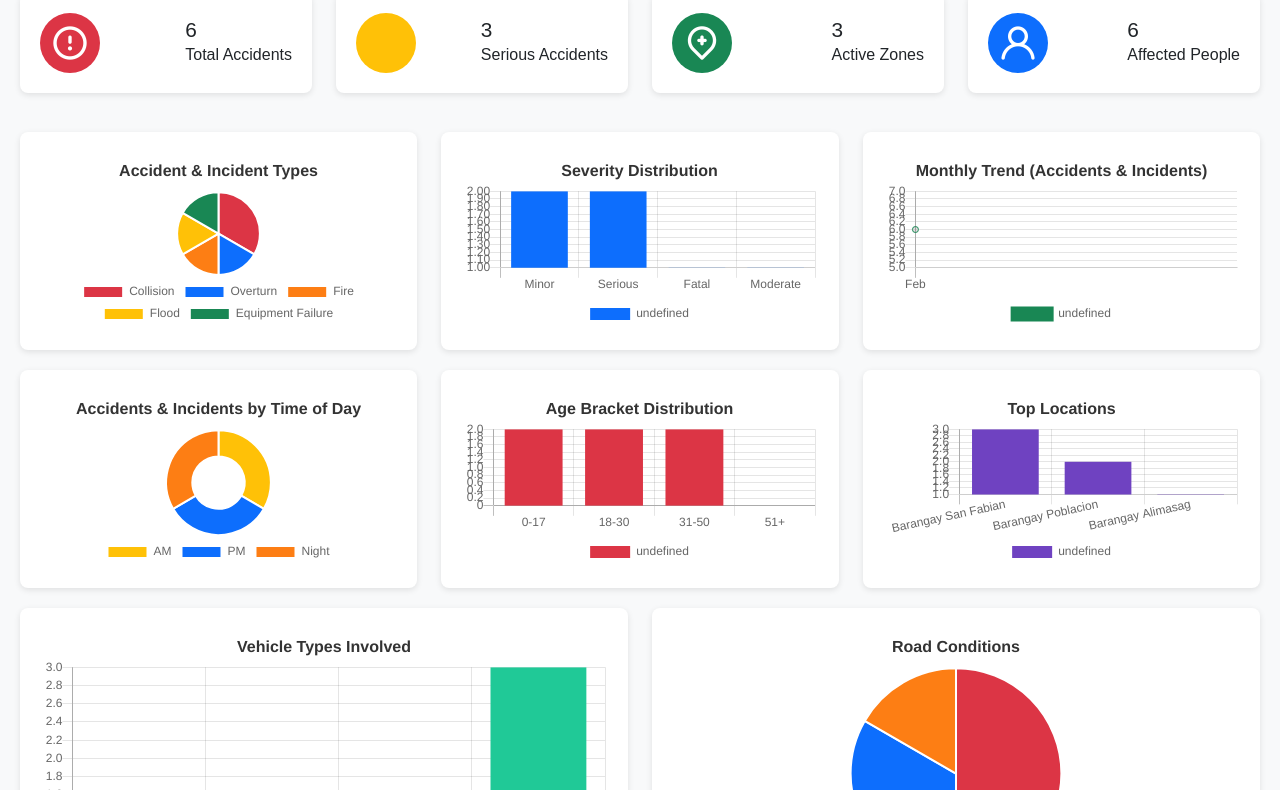
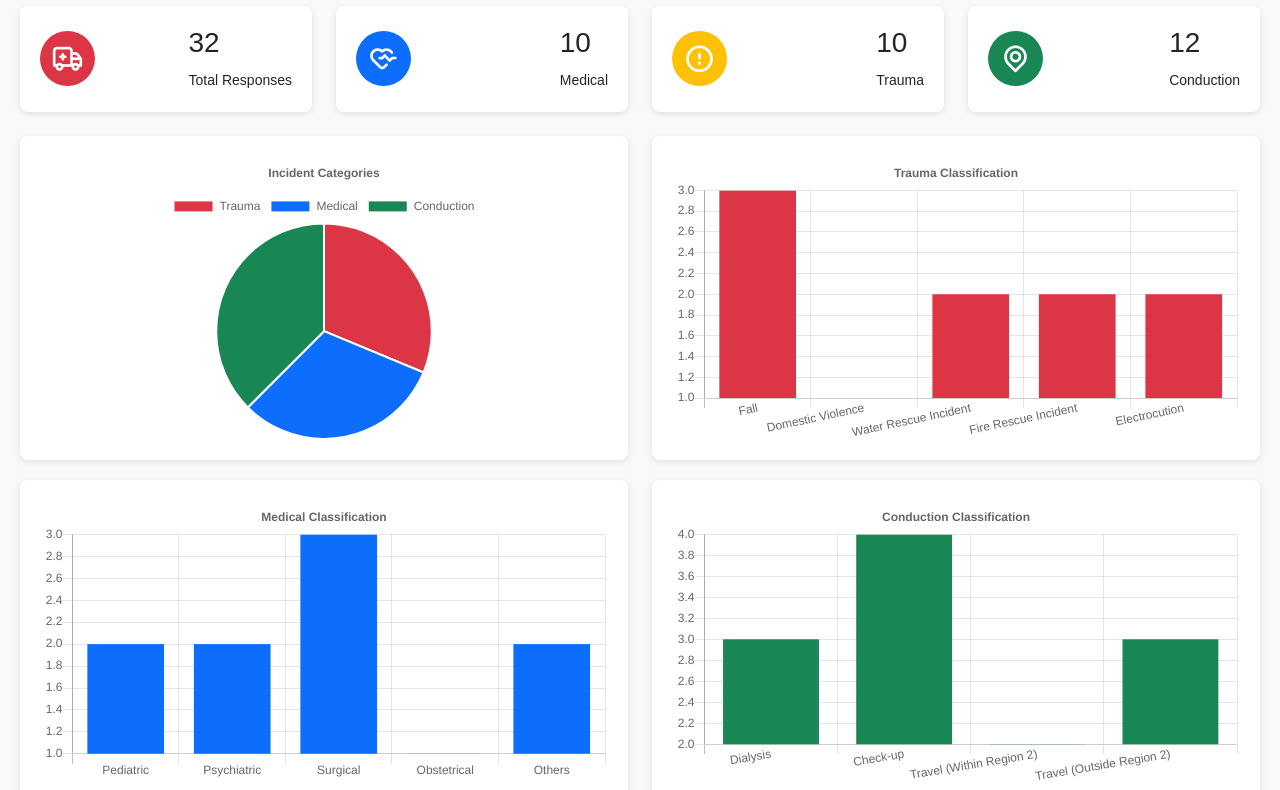
Before and after one commit to rome21081/ROADGUARD, a plain HTML site: page Final Project 3rd Year/htmlFiles/management.html in a window 1280 px wide. Shown: the part 82-872 px from the top of the page. Drawn offline with nearby package versions, Linux system fonts and the light colour scheme.

Commit message:
Updated PCR/Management System:3 Categories trauma,conduction,medical

```diff
--- a/Final Project 3rd Year/htmlFiles/management.html
+++ b/Final Project 3rd Year/htmlFiles/management.html
@@ -2,75 +2,100 @@
 <html lang="en">
 <head>
   <meta charset="UTF-8">
-  <title>R.O.A.D — Management Dashboard</title>
-  <meta name="viewport" content="width=device-width, initial-scale=1" />
+  <title>R.O.A.D — EMS Management Dashboard</title>
+  <meta name="viewport" content="width=device-width, initial-scale=1">
 
   <!-- Bootstrap -->
-  <link rel="stylesheet" href="https://cdn.jsdelivr.net/npm/bootstrap@5.0.0-beta1/dist/css/bootstrap.min.css"/>
+  <link rel="stylesheet"
+    href="https://cdn.jsdelivr.net/npm/bootstrap@5.0.0-beta1/dist/css/bootstrap.min.css"/>
 
-  <!-- Unicons -->
-  <link rel="stylesheet" href="https://unicons.iconscout.com/release/v3.0.6/css/line.css" />
+  <!-- Icons -->
+  <link rel="stylesheet"
+    href="https://unicons.iconscout.com/release/v3.0.6/css/line.css"/>
 
   <style>
-    body { background:#f8f9fa; padding:20px; font-family:Arial, sans-serif; }
-    h1 { font-size:1.8rem; margin-bottom:20px; color:#0d6efd; }
+    body { background:#f8f9fa; padding:20px; font-family:Arial,sans-serif; }
+    h1 { color:#0d6efd; margin-bottom:20px; }
 
-    .kpi-box { display:flex; align-items:center; justify-content:space-between; padding:20px; background:#fff; border-radius:8px; box-shadow:0 2px 6px rgba(0,0,0,0.1); margin-bottom:15px; }
-    .kpi-icon { font-size:2.5rem; color:#fff; border-radius:50%; padding:10px; display:flex; align-items:center; justify-content:center; width:60px; height:60px; }
-    .kpi-text h3 { margin:0; font-size:1.3rem; }
+    .kpi-box {
+      display:flex; justify-content:space-between; align-items:center;
+      padding:20px; background:#fff; border-radius:8px;
+      box-shadow:0 2px 6px rgba(0,0,0,.1);
+    }
+    .kpi-icon {
+      font-size:2rem; color:#fff; padding:12px;
+      border-radius:50%; width:55px; height:55px;
+      display:flex; align-items:center; justify-content:center;
+    }
 
-    .chart-box { background:#fff; padding:20px; border-radius:8px; margin-bottom:20px; box-shadow:0 2px 6px rgba(0,0,0,0.1); }
-
-    table { background:#fff; border-radius:8px; box-shadow:0 2px 6px rgba(0,0,0,0.1); }
-    th, td { text-align:center; vertical-align:middle; }
-    th { background:#0d6efd; color:#fff; }
-    tr:hover { background:rgba(13,110,253,0.1); cursor:pointer; }
+    .chart-box {
+      background:#fff; padding:20px; border-radius:8px;
+      box-shadow:0 2px 6px rgba(0,0,0,.1);
+      margin-bottom:20px;
+    }
   </style>
 </head>
+
 <body>
 
-<h1>Accident & Incident Management Dashboard (Demo)</h1>
+<h1>EMS / Rescue Operations Dashboard (Demo)</h1>
 
-<!-- KPI Summary -->
+<!-- KPI SUMMARY -->
 <div class="row mb-4">
   <div class="col-md-3">
     <div class="kpi-box">
-      <div class="kpi-icon" style="background:#dc3545;"><i class="uil-exclamation-circle"></i></div>
-      <div class="kpi-text"><h3 id="totalAccidents">0</h3><span>Total Accidents</span></div>
+      <div class="kpi-icon" style="background:#dc3545"><i class="uil-ambulance"></i></div>
+      <div><h3 id="totalCases">0</h3><small>Total Responses</small></div>
     </div>
   </div>
+
   <div class="col-md-3">
     <div class="kpi-box">
-      <div class="kpi-icon" style="background:#ffc107;"><i class="uil-warning"></i></div>
-      <div class="kpi-text"><h3 id="seriousAccidents">0</h3><span>Serious Accidents</span></div>
+      <div class="kpi-icon" style="background:#0d6efd"><i class="uil-heartbeat"></i></div>
+      <div><h3 id="medicalCases">0</h3><small>Medical</small></div>
     </div>
   </div>
+
   <div class="col-md-3">
     <div class="kpi-box">
-      <div class="kpi-icon" style="background:#198754;"><i class="uil-map-marker-plus"></i></div>
-      <div class="kpi-text"><h3 id="activeZones">0</h3><span>Active Zones</span></div>
+      <div class="kpi-icon" style="background:#ffc107"><i class="uil-exclamation-circle"></i></div>
+      <div><h3 id="traumaCases">0</h3><small>Trauma</small></div>
     </div>
   </div>
+
   <div class="col-md-3">
     <div class="kpi-box">
-      <div class="kpi-icon" style="background:#0d6efd;"><i class="uil-user"></i></div>
-      <div class="kpi-text"><h3 id="affectedPeople">0</h3><span>Affected People</span></div>
+      <div class="kpi-icon" style="background:#198754"><i class="uil-location-point"></i></div>
+      <div><h3 id="conductionCases">0</h3><small>Conduction</small></div>
     </div>
   </div>
 </div>
 
-<!-- Charts -->
-<div class="row" id="charts-container">
-  <div class="col-md-4"><div class="chart-box"><canvas id="accidentTypeChart"></canvas></div></div>
-  <div class="col-md-4"><div class="chart-box"><canvas id="severityChart"></canvas></div></div>
-  <div class="col-md-4"><div class="chart-box"><canvas id="monthlyChart"></canvas></div></div>
+<!-- CHARTS -->
+<div class="row">
+  <div class="col-md-6">
+    <div class="chart-box">
+      <canvas id="categoryChart"></canvas>
+    </div>
+  </div>
 
-  <div class="col-md-4"><div class="chart-box"><canvas id="timeChart"></canvas></div></div>
-  <div class="col-md-4"><div class="chart-box"><canvas id="ageChart"></canvas></div></div>
-  <div class="col-md-4"><div class="chart-box"><canvas id="locationChart"></canvas></div></div>
+  <div class="col-md-6">
+    <div class="chart-box">
+      <canvas id="traumaChart"></canvas>
+    </div>
+  </div>
 
-  <div class="col-md-6"><div class="chart-box"><canvas id="vehicleChart"></canvas></div></div>
-  <div class="col-md-6"><div class="chart-box"><canvas id="roadChart"></canvas></div></div>
+  <div class="col-md-6">
+    <div class="chart-box">
+      <canvas id="medicalChart"></canvas>
+    </div>
+  </div>
+
+  <div class="col-md-6">
+    <div class="chart-box">
+      <canvas id="conductionChart"></canvas>
+    </div>
+  </div>
 </div>
 
 <script src="https://cdnjs.cloudflare.com/ajax/libs/Chart.js/2.9.4/Chart.bundle.js"></script>
--- a/Final Project 3rd Year/jsFiles/management-analytics.js
+++ b/Final Project 3rd Year/jsFiles/management-analytics.js
@@ -1,152 +1,125 @@
-// -------------------------
-// FAKE DATA for demo
-// -------------------------
-const accidentData = [
-  { case_number:"A-001", accident_date:new Date(2026,1,1,8), type:"Collision", severity:"Minor", age:25, address:"Barangay San Fabian", vehicle:"Car", road_condition:"Wet" },
-  { case_number:"A-002", accident_date:new Date(2026,1,2,14), type:"Overturn", severity:"Serious", age:34, address:"Barangay Poblacion", vehicle:"Truck", road_condition:"Dry" },
-  { case_number:"A-003", accident_date:new Date(2026,1,5,22), type:"Collision", severity:"Fatal", age:45, address:"Barangay San Fabian", vehicle:"Motorcycle", road_condition:"Wet" },
+// ==============================
+// FAKE EMS / RESCUE AGENCY DATA
+// ==============================
+const allData = [
+   // TRAUMA
+  { category:"Trauma", sub_type:"Fall" },
+  { category:"Trauma", sub_type:"Fall" },
+  { category:"Trauma", sub_type:"Domestic Violence" },
+  { category:"Trauma", sub_type:"Water Rescue Incident" },
+  { category:"Trauma", sub_type:"Fire Rescue Incident" },
+  { category:"Trauma", sub_type:"Fire Rescue Incident" },
+  { category:"Trauma", sub_type:"Fall" },
+  { category:"Trauma", sub_type:"Water Rescue Incident" },
+  { category:"Trauma", sub_type:"Electrocution" },
+  { category:"Trauma", sub_type:"Electrocution" },
+
+  // MEDICAL
+  { category:"Medical", sub_type:"Pediatric" },
+  { category:"Medical", sub_type:"Psychiatric" },
+  { category:"Medical", sub_type:"Psychiatric" },
+  { category:"Medical", sub_type:"Surgical" },
+  { category:"Medical", sub_type:"Obstetrical" },
+  { category:"Medical", sub_type:"Others" },
+  { category:"Medical", sub_type:"Pediatric" },
+  { category:"Medical", sub_type:"Others" },
+  { category:"Medical", sub_type:"Surgical" },
+  { category:"Medical", sub_type:"Surgical" },
+
+  // CONDUCTION
+  { category:"Conduction", sub_type:"Dialysis" },
+  { category:"Conduction", sub_type:"Dialysis" },
+  { category:"Conduction", sub_type:"Check-up" },
+  { category:"Conduction", sub_type:"Travel (Within Region 2)" },
+  { category:"Conduction", sub_type:"Travel (Outside Region 2)" },
+  { category:"Conduction", sub_type:"Travel (Outside Region 2)" },
+  { category:"Conduction", sub_type:"Check-up" },
+  { category:"Conduction", sub_type:"Check-up" },
+  { category:"Conduction", sub_type:"Travel (Within Region 2)" },
+  { category:"Conduction", sub_type:"Dialysis" },
+  { category:"Conduction", sub_type:"Travel (Outside Region 2)" },
+  { category:"Conduction", sub_type:"Check-up" }
 ];
 
-const incidentData = [
-  { case_number:"I-001", accident_date:new Date(2026,1,3,10), type:"Fire", severity:"Moderate", age:30, address:"Barangay Alimasag", vehicle:"N/A", road_condition:"N/A" },
-  { case_number:"I-002", accident_date:new Date(2026,1,7,16), type:"Flood", severity:"Minor", age:0, address:"Barangay Poblacion", vehicle:"N/A", road_condition:"Wet" },
-  { case_number:"I-003", accident_date:new Date(2026,1,11,20), type:"Equipment Failure", severity:"Serious", age:0, address:"Barangay San Fabian", vehicle:"N/A", road_condition:"Dry" },
-];
+// ==============================
+// ANALYTICS
+// ==============================
+function computeAnalytics(data){
+  const categoryCount = {};
+  const breakdown = {
+    Trauma:{},
+    Medical:{},
+    Conduction:{}
+  };
 
-// -------------------------
-// Merge accidents + incidents
-// -------------------------
-const allData = [...accidentData, ...incidentData];
+  data.forEach(item=>{
+    categoryCount[item.category] =
+      (categoryCount[item.category] || 0) + 1;
 
-// -------------------------
-// Update KPI boxes
-// -------------------------
-document.getElementById("totalAccidents").innerText = allData.length;
-document.getElementById("seriousAccidents").innerText = allData.filter(a=>["Serious","Fatal"].includes(a.severity)).length;
-document.getElementById("activeZones").innerText = new Set(allData.map(a=>a.address)).size;
-document.getElementById("affectedPeople").innerText = allData.length;
+    breakdown[item.category][item.sub_type] =
+      (breakdown[item.category][item.sub_type] || 0) + 1;
+  });
 
-// -------------------------
-// UTILITY
-// -------------------------
-function generateColors(count) {
-  const palette=["#dc3545","#0d6efd","#fd7e14","#ffc107","#198754","#6f42c1","#20c997"];
-  return Array.from({length:count},(_,i)=>palette[i%palette.length]);
+  return { categoryCount, breakdown };
 }
 
-// -------------------------
-// Compute chart data
-// -------------------------
-function computeAnalytics(data){
-  const typeCount={}, severityCount={}, monthlyTrend={}, timeDist={AM:0,PM:0,Night:0}, ageBrackets={"0-17":0,"18-30":0,"31-50":0,"51+":0}, locationCount={}, vehicleCount={}, roadCount={};
+const analytics = computeAnalytics(allData);
 
-  data.forEach(acc=>{
-    // Types (Accident or Incident)
-    typeCount[acc.type]=(typeCount[acc.type]||0)+1;
+// ==============================
+// KPI VALUES
+// ==============================
+document.getElementById("totalCases").innerText = allData.length;
+document.getElementById("medicalCases").innerText = analytics.categoryCount.Medical || 0;
+document.getElementById("traumaCases").innerText = analytics.categoryCount.Trauma || 0;
+document.getElementById("conductionCases").innerText = analytics.categoryCount.Conduction || 0;
 
-    // Severity
-    severityCount[acc.severity]=(severityCount[acc.severity]||0)+1;
+// ==============================
+// CHARTS
+// ==============================
+new Chart(document.getElementById("categoryChart"), {
+  type:'pie',
+  data:{
+    labels:Object.keys(analytics.categoryCount),
+    datasets:[{
+      data:Object.values(analytics.categoryCount),
+      backgroundColor:["#dc3545","#0d6efd","#198754"]
+    }]
+  },
+  options:{ title:{ display:true, text:"Incident Categories" } }
+});
 
-    // Monthly Trend
-    const month=acc.accident_date.toLocaleString("default",{month:"short"});
-    monthlyTrend[month]=(monthlyTrend[month]||0)+1;
+new Chart(document.getElementById("traumaChart"), {
+  type:'bar',
+  data:{
+    labels:Object.keys(analytics.breakdown.Trauma),
+    datasets:[{
+      data:Object.values(analytics.breakdown.Trauma),
+      backgroundColor:"#dc3545"
+    }]
+  },
+  options:{ title:{ display:true, text:"Trauma Classification" }, legend:{display:false} }
+});
 
-    // Time Distribution
-    const h=acc.accident_date.getHours();
-    if(h>=6 && h<12) timeDist.AM++;
-    else if(h>=12 && h<18) timeDist.PM++;
-    else timeDist.Night++;
+new Chart(document.getElementById("medicalChart"), {
+  type:'bar',
+  data:{
+    labels:Object.keys(analytics.breakdown.Medical),
+    datasets:[{
+      data:Object.values(analytics.breakdown.Medical),
+      backgroundColor:"#0d6efd"
+    }]
+  },
+  options:{ title:{ display:true, text:"Medical Classification" }, legend:{display:false} }
+});
 
-    // Age Brackets
-    const age=acc.age;
-    if(age<=17) ageBrackets["0-17"]++;
-    else if(age<=30) ageBrackets["18-30"]++;
-    else if(age<=50) ageBrackets["31-50"]++;
-    else ageBrackets["51+"]++;
-
-    // Location
-    locationCount[acc.address]=(locationCount[acc.address]||0)+1;
-
-    // Vehicle Types
-    if(acc.vehicle) vehicleCount[acc.vehicle]=(vehicleCount[acc.vehicle]||0)+1;
-
-    // Road Conditions
-    if(acc.road_condition) roadCount[acc.road_condition]=(roadCount[acc.road_condition]||0)+1;
-  });
-
-  return {typeCount,severityCount,monthlyTrend,timeDist,ageBrackets,locationCount,vehicleCount,roadCount};
-}
-
-// -------------------------
-// Render Charts with Titles
-// -------------------------
-function renderCharts(){
-  const analytics = computeAnalytics(allData);
-
-  const chartOptions = (title) => ({
-    responsive:true,
-    legend:{display:true, position:"bottom"},
-    title:{display:true,text:title,fontSize:16,fontColor:"#333"}
-  });
-
-  // Accident + Incident Types
-  new Chart(document.getElementById("accidentTypeChart"), {
-    type:'pie',
-    data:{labels:Object.keys(analytics.typeCount), datasets:[{data:Object.values(analytics.typeCount), backgroundColor:generateColors(Object.keys(analytics.typeCount).length)}]},
-    options: chartOptions("Accident & Incident Types")
-  });
-
-  // Severity
-  new Chart(document.getElementById("severityChart"), {
-    type:'bar',
-    data:{labels:Object.keys(analytics.severityCount), datasets:[{data:Object.values(analytics.severityCount), backgroundColor:"#0d6efd"}]},
-    options: chartOptions("Severity Distribution")
-  });
-
-  // Monthly Trend
-  new Chart(document.getElementById("monthlyChart"), {
-    type:'line',
-    data:{labels:Object.keys(analytics.monthlyTrend), datasets:[{data:Object.values(analytics.monthlyTrend), borderColor:"#198754", fill:false}]},
-    options: chartOptions("Monthly Trend (Accidents & Incidents)")
-  });
-
-  // Time of Day
-  new Chart(document.getElementById("timeChart"), {
-    type:'doughnut',
-    data:{labels:Object.keys(analytics.timeDist), datasets:[{data:Object.values(analytics.timeDist), backgroundColor:["#ffc107","#0d6efd","#fd7e14"]}]},
-    options: chartOptions("Accidents & Incidents by Time of Day")
-  });
-
-  // Age Brackets
-  new Chart(document.getElementById("ageChart"), {
-    type:'bar',
-    data:{labels:Object.keys(analytics.ageBrackets), datasets:[{data:Object.values(analytics.ageBrackets), backgroundColor:"#dc3545"}]},
-    options: chartOptions("Age Bracket Distribution")
-  });
-
-  // Top Locations
-  new Chart(document.getElementById("locationChart"), {
-    type:'bar',
-    data:{labels:Object.keys(analytics.locationCount), datasets:[{data:Object.values(analytics.locationCount), backgroundColor:"#6f42c1"}]},
-    options: chartOptions("Top Locations")
-  });
-
-  // Vehicle Types
-  new Chart(document.getElementById("vehicleChart"), {
-    type:'bar',
-    data:{labels:Object.keys(analytics.vehicleCount), datasets:[{data:Object.values(analytics.vehicleCount), backgroundColor:"#20c997"}]},
-    options: chartOptions("Vehicle Types Involved")
-  });
-
-  // Road Conditions
-  new Chart(document.getElementById("roadChart"), {
-    type:'pie',
-    data:{labels:Object.keys(analytics.roadCount), datasets:[{data:Object.values(analytics.roadCount), backgroundColor:generateColors(Object.keys(analytics.roadCount).length)}]},
-    options: chartOptions("Road Conditions")
-  });
-}
-
-// -------------------------
-// Run
-// -------------------------
-renderCharts();
+new Chart(document.getElementById("conductionChart"), {
+  type:'bar',
+  data:{
+    labels:Object.keys(analytics.breakdown.Conduction),
+    datasets:[{
+      data:Object.values(analytics.breakdown.Conduction),
+      backgroundColor:"#198754"
+    }]
+  },
+  options:{ title:{ display:true, text:"Conduction Classification" }, legend:{display:false} }
+});
```
Also changed, not shown: Final Project 3rd Year/htmlFiles/carereport.html (+130 -123 lines), Final Project 3rd Year/jsFiles/carereport.js (+17 -1 lines).
